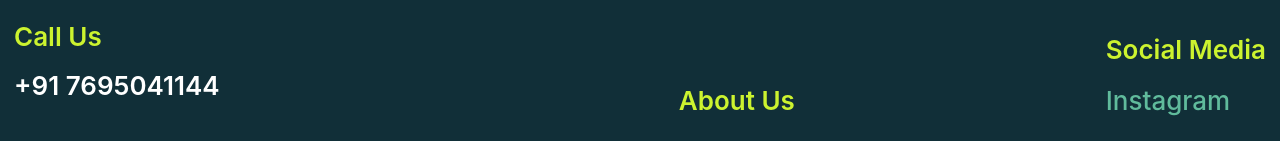
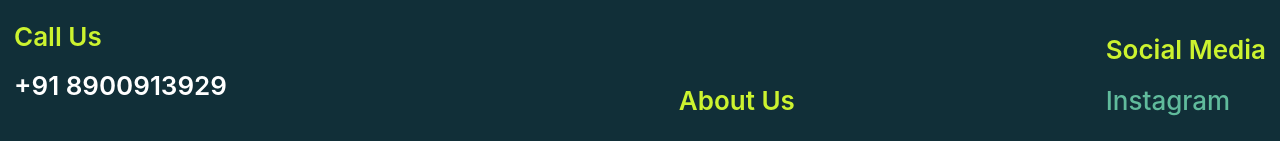
Before and after one commit to LEO0072003/mavenProject, a React (Create React App) app: page /about in a window 1280 px wide. Shown: the part 3091-3232 px from the top of the page. Built offline with nearby package versions, Linux system fonts and the light colour scheme.

Commit message:
feat: updated number

```diff
--- a/src/Common/Footer.jsx
+++ b/src/Common/Footer.jsx
@@ -24,7 +24,7 @@ function Footer() {
 
             <label>
               <h3>Call Us</h3>
-              <p>+91 7695041144</p>
+              <p>+91 8900913929</p>
             </label>
 
             <label>
```
Also changed, not shown: src/pages/PackageDetail.jsx (line endings or trailing spaces).
